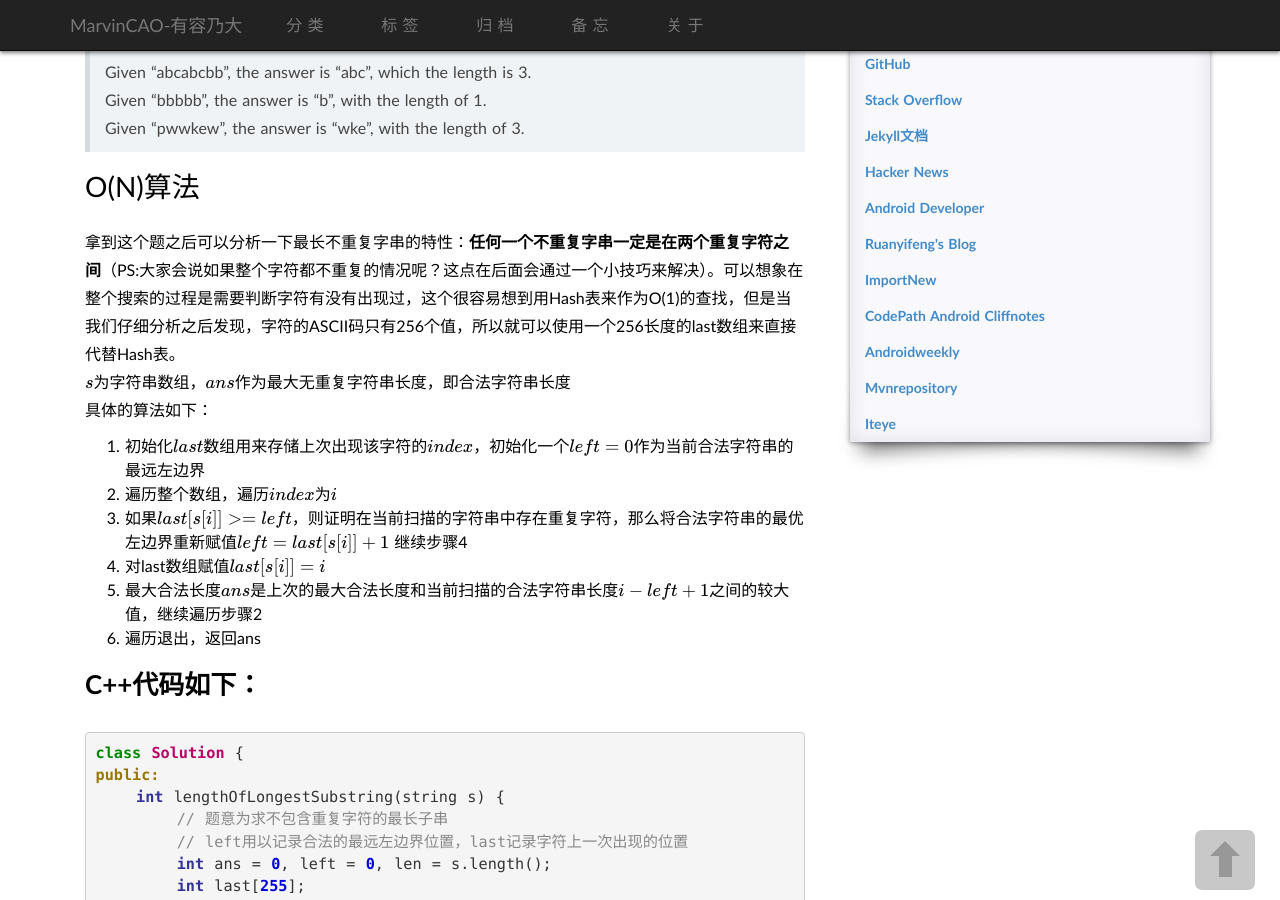
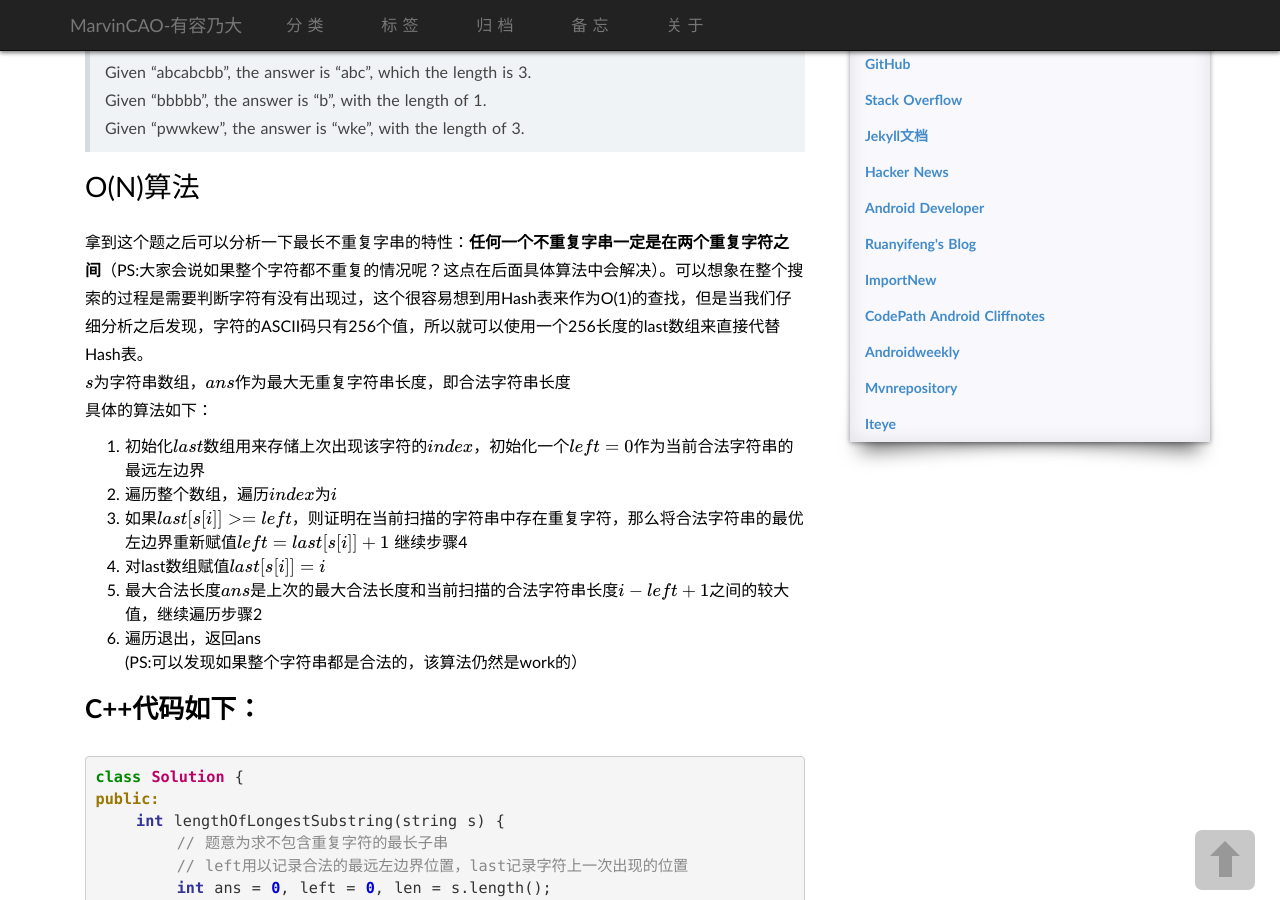
Before and after one commit to caogang/caogang.github.io, a Jekyll site: the page built from _posts/2016-11-30-LeetCode 3.md, in a window 1280 px wide and 900 px high, scrolled down 269 px. Built offline with Jekyll 4.4.1, drawn with Linux system fonts in a browser that asks for light colours; some web fonts are replaced; formulas are drawn with MathJax 3; comment, search, counter and statistics services are not loaded.

Commit message:
修改算法修饰

````diff
--- a/_posts/2016-11-30-LeetCode 3.md
+++ b/_posts/2016-11-30-LeetCode 3.md
@@ -15,7 +15,7 @@ Given "bbbbb", the answer is "b", with the length of 1.
 Given "pwwkew", the answer is "wke", with the length of 3.
 
 # O(N)算法
-拿到这个题之后可以分析一下最长不重复字串的特性：**任何一个不重复字串一定是在两个重复字符之间**（PS:大家会说如果整个字符都不重复的情况呢？这点在后面会通过一个小技巧来解决）。可以想象在整个搜索的过程是需要判断字符有没有出现过，这个很容易想到用Hash表来作为O(1)的查找，但是当我们仔细分析之后发现，字符的ASCII码只有256个值，所以就可以使用一个256长度的last数组来直接代替Hash表。
+拿到这个题之后可以分析一下最长不重复字串的特性：**任何一个不重复字串一定是在两个重复字符之间**（PS:大家会说如果整个字符都不重复的情况呢？这点在后面具体算法中会解决）。可以想象在整个搜索的过程是需要判断字符有没有出现过，这个很容易想到用Hash表来作为O(1)的查找，但是当我们仔细分析之后发现，字符的ASCII码只有256个值，所以就可以使用一个256长度的last数组来直接代替Hash表。
 $s$为字符串数组，$ans$作为最大无重复字符串长度，即合法字符串长度
 具体的算法如下：
 1. 初始化$last$数组用来存储上次出现该字符的$index$，初始化一个$left = 0$作为当前合法字符串的最远左边界
@@ -24,6 +24,8 @@ $s$为字符串数组，$ans$作为最大无重复字符串长度，即合法字
 4. 对last数组赋值$last[s[i]] = i$
 5. 最大合法长度$ans$是上次的最大合法长度和当前扫描的合法字符串长度$i - left + 1$之间的较大值，继续遍历步骤2
 6. 遍历退出，返回ans
+(PS:可以发现如果整个字符串都是合法的，该算法仍然是work的）
+
 
 ## C++代码如下：
 ```c++
````
